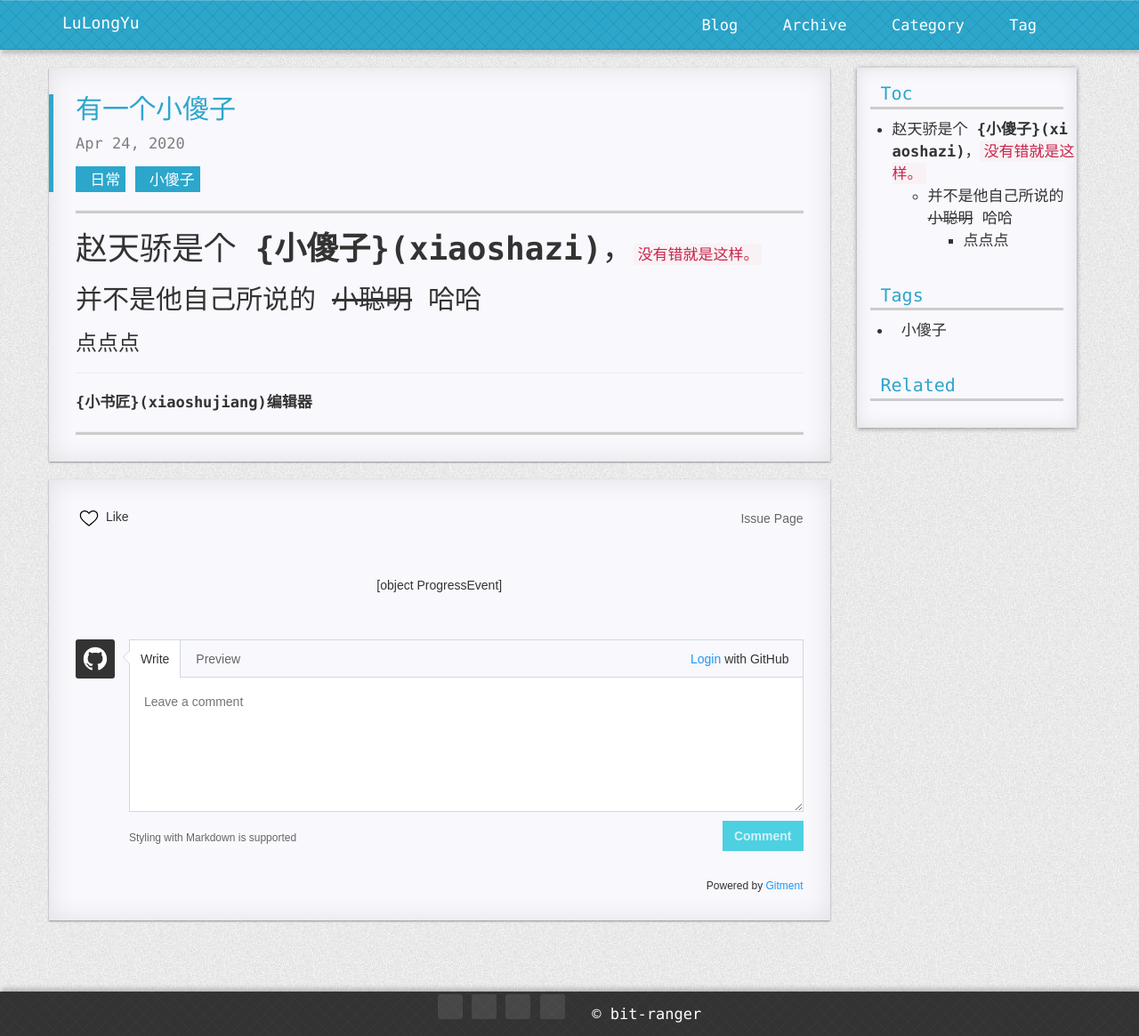
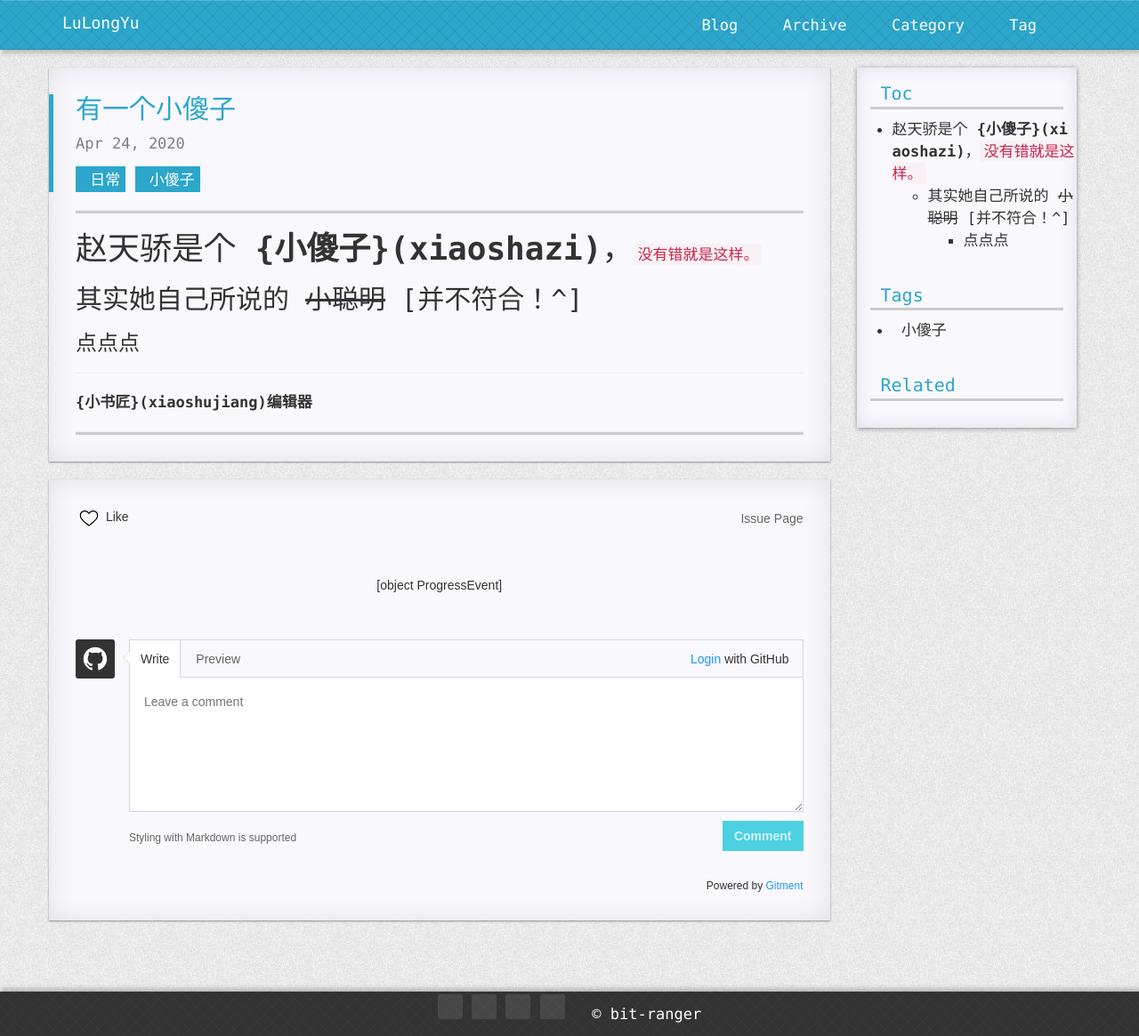
Before and after one commit to MiracleAttacker/MiracleAttacker.github.io, a Jekyll site: the page built from _posts/2020-04-24-有一个小傻子.md, in a window 1280 px wide. Shown: the whole page at 89% size. Built offline with Jekyll 4.4.1, drawn with Linux system fonts in a browser that asks for light colours; nearby versions of some CDN libraries; comment, search, counter and statistics services are not loaded; a style sheet for code colours, icons or effects is not loaded.

Commit message:
修改文件: _posts/2020-04-24-有一个小傻子.md

```diff
--- a/_posts/2020-04-24-有一个小傻子.md
+++ b/_posts/2020-04-24-有一个小傻子.md
@@ -12,7 +12,8 @@ grammar_cjkRuby: true
 
 # 赵天骄是个 **{小傻子}(xiaoshazi)**，`没有错就是这样。`
 
-## 并不是他自己所说的 ~~小聪明~~ 哈哈
+##  其实她自己所说的 ~~小聪明~~  [并不符合！^]
+
 
 ### 点点点
 
```
